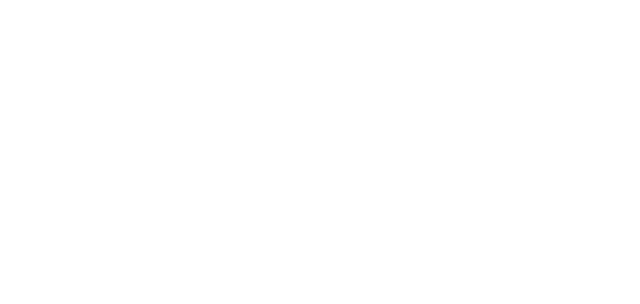
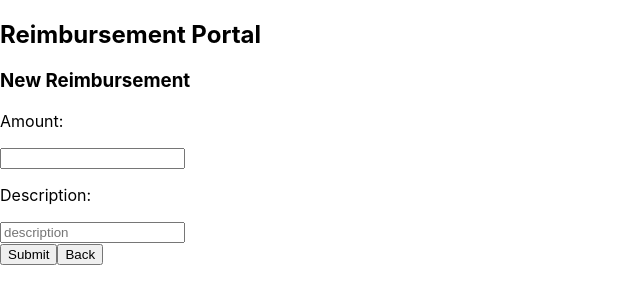
Before and after one commit to William-Nettles/RevatureProject1, a React (Create React App) app in the folder project-one-frontend/: page /reimbursements/new in a window 1280 px wide. Before the commit this address had no page. Shown: the top 304 px of the page, without its empty margins (0-640 px from the left). Built offline with nearby package versions, Linux system fonts and the light colour scheme.

Commit message:
Routed several reimbursemnt components

```diff
--- a/project-one-frontend/src/App.tsx
+++ b/project-one-frontend/src/App.tsx
@@ -2,8 +2,12 @@
 import { BrowserRouter, Route, Routes } from 'react-router-dom';
 import './App.css';
 import { Login } from './components/Authentication/Login';
+import { Register } from './components/Authentication/Register';
+import { NewReim } from './components/ReimbursementPortal/NewReim';
 import { Home } from './components/Home/Home';
-import { Register } from './components/Authentication/Register';
+import { Reimbursements } from './components/ReimbursementPortal/ReimPortal';
+import { AllReims } from './components/ReimbursementPortal/AllReims';
+import { Pending } from './components/ReimbursementPortal/Pending';
 
 function App() {
   return (
@@ -11,8 +15,12 @@ function App() {
       <BrowserRouter>
         <Routes>
           <Route path='' element={<Login/>}/>
-          <Route path='home' element={<Home/>}/>
-          <Route path='register' element={<Register/>}/>
+          <Route path='/home' element={<Home/>}/>
+          <Route path='/register' element={<Register/>}/>
+          <Route path='reimbursements/new' element={<NewReim/>}/>
+          <Route path='/reimbursements' element={<Reimbursements/>}/>
+          <Route path='reimbursements/all' element={<AllReims/>}/>
+          <Route path='reimbursements/pending' element={<Pending/>}/>
         </Routes>
       </BrowserRouter>
     </div>
--- a/project-one-frontend/src/components/Authentication/Login.tsx
+++ b/project-one-frontend/src/components/Authentication/Login.tsx
@@ -18,6 +18,7 @@ export const Login:React.FC = () => {
 
         //console.log(user.username + user.password)
         //const response = await axios.post("localhost:8080/users", user)
+
         navigate("/home")
     }
 
--- a/project-one-frontend/src/components/Home/Home.tsx
+++ b/project-one-frontend/src/components/Home/Home.tsx
@@ -6,11 +6,11 @@ export const Home:React.FC = () => {
 
     return(
         <div>
+            <h2>Welcome to the Reimbursement Center!</h2>
+            <h4>You can navigate to the Reimbursement Portal or view your account information</h4>
             <div>
-
-            </div>
-
-            <div>
+                <button className="button" onClick={()=>{navigate("/reimbursements")}}>Reimbursement Portal</button>
+                <button className="button" onClick={()=>{navigate("/user")}}>Account</button>
                 <button className="button" onClick={()=> {navigate("/")}}>Sign Out</button>
             </div>
         </div>
--- /dev/null
+++ b/project-one-frontend/src/components/ReimbursementPortal/AllReims.tsx
@@ -0,0 +1,15 @@
+import { useNavigate } from "react-router-dom"
+
+export const AllReims:React.FC = ()=>{
+
+    const navigate = useNavigate()
+
+    return(
+        <div>
+        <h2>Reimbursement Portal</h2>
+            <div>
+                <button className="register-button" onClick={()=> {navigate("/reimbursements")}}>Back</button>
+            </div>
+        </div>
+    )
+}
--- /dev/null
+++ b/project-one-frontend/src/components/ReimbursementPortal/NewReim.tsx
@@ -0,0 +1,61 @@
+import { useNavigate } from "react-router-dom"
+import { useState } from "react"
+import axios from "axios"
+import { ReimbursementInterface } from "../../interfaces/ReimbursementInterface"
+
+export const NewReim:React.FC = () => {
+
+    const navigate = useNavigate()
+
+    const[reim,setReim] = useState<ReimbursementInterface>({
+        status:0,
+        amount:0,
+        userId:0,
+        description:"",
+    })
+
+    const storeValues = (input:any) => {
+
+        if(input.target.name === "reimname") {
+            setReim((reim) => ({...reim, reimname:input.target.value}))
+        } else if (input.target.name === "password") {
+            setReim((reim) => ({...reim, password:input.target.value}))
+        } else if (input.target.name === "amount") {
+            setReim((reim) => ({...reim, amount:input.target.value}))
+        } else {
+            setReim((reim) => ({...reim, description:input.target.value}))
+        }
+
+    }
+
+     const submit = async ()=> {
+
+        const response = await axios.post("http://localhost:8080/reimbursements", reim)
+
+
+
+        //after registration, send reim back to login page
+        navigate("/reimbursements/new")
+    }
+
+    return(
+        <div>
+             <h2>Reimbursement Portal</h2>
+             <h3>New Reimbursement</h3>
+            <div>
+                <p>Amount:</p>
+                <input type="number" name="amount" onChange={storeValues}/>
+            </div>
+             <div>
+                <p>Description:</p>
+                <input type="text" placeholder="description" name="description" onChange={storeValues}/>
+            </div>
+
+
+            <div>
+                <button className="button" onClick={submit}>Submit</button>
+                <button className="button" onClick={()=> {navigate("/reimbursements")}}>Back</button>
+            </div>
+        </div>
+    )
+}
--- /dev/null
+++ b/project-one-frontend/src/components/ReimbursementPortal/Pending.tsx
@@ -0,0 +1,15 @@
+import { useNavigate } from "react-router-dom"
+
+export const Pending:React.FC = ()=>{
+
+    const navigate = useNavigate()
+
+    return(
+       <div>
+        <h2>Reimbursement Portal</h2>
+        <div>
+            <button className="button" onClick={()=> {navigate("/reimbursements")}}>Back</button>
+        </div>
+        </div>
+    )
+}
--- /dev/null
+++ b/project-one-frontend/src/components/ReimbursementPortal/ReimPortal.tsx
@@ -0,0 +1,24 @@
+import { useNavigate } from "react-router-dom"
+
+export const Reimbursements:React.FC = () => {
+
+    const navigate = useNavigate()
+
+    return(
+        <div>
+
+            <h2>Reimbursement Portal</h2>
+            <div>
+                <button className="button" onClick={
+                    ()=>{navigate("/reimbursements/new")}}>Create Reimbursement</button>
+                <button className="button" onClick={()=>{navigate("/reimbursements/pending")}}>Check Pending</button>
+                <button className="button" onClick={()=>{navigate("/reimbursements/all")}}>View All</button>
+            </div>
+
+            <div>
+                <button className="button" onClick={()=> {navigate("/")}}>Sign Out</button>
+                <button className="button" onClick={()=> {navigate("/home")}}>Back</button>
+            </div>
+        </div>
+    )
+}
--- a/project-one-frontend/src/interfaces/ReimbursementInterface.ts
+++ b/project-one-frontend/src/interfaces/ReimbursementInterface.ts
@@ -1,6 +1,6 @@
 export interface ReimbursementInterface {
-    reimId:number,
-    status:number,
+    reimId?:number,
+    status?:number,
     userId:number,
     amount:number,
     description?:string,
```
Also changed, not shown: project-one-frontend/src/components/Reimbursement/Reimbursement.tsx (added, +24 -0 lines), project-one-frontend/src/components/Reimbursement/ReimbursementContainer.tsx (added, +44 -0 lines).
